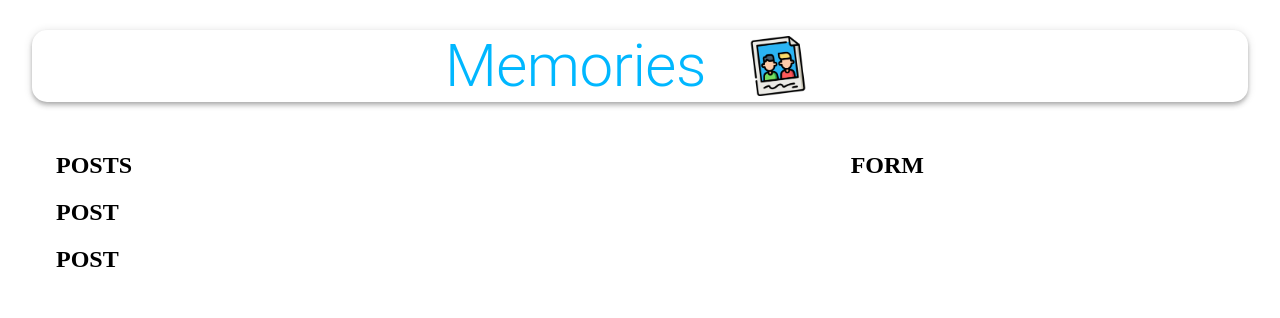
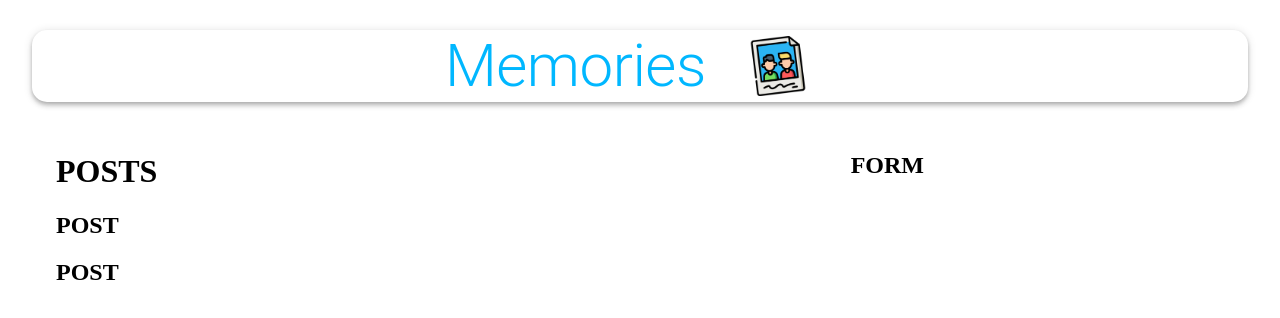
Before and after one commit to QuickFalcon/mern_example, a React (Create React App) app in the folder client/: page / in a window 1280 px wide. Shown: the top 318 px of the page. Built offline with nearby package versions, Linux system fonts and the light colour scheme.

Commit message:
Adding useStyles

```diff
--- a/client/src/components/Form/Form.js
+++ b/client/src/components/Form/Form.js
@@ -1,6 +1,9 @@
 import React from "react"
 
+import useStyles from './styles'
+
 const Form = () => {
+    const classes = useStyles()
     return <h2>FORM</h2>
 }
 
--- a/client/src/components/Posts/Post/Post.js
+++ b/client/src/components/Posts/Post/Post.js
@@ -1,6 +1,9 @@
 import React from "react"
 
+import useStyles from './styles'
+
 const Post = () => {
+    const classes = useStyles()
     return <h2>POST</h2>
 }
 
--- a/client/src/components/Posts/Posts.js
+++ b/client/src/components/Posts/Posts.js
@@ -1,10 +1,14 @@
 import React from "react"
 import Post from './Post/Post'
 
+import useStyles from './styles'
+
 const Posts = () => {
+    const classes = useStyles()
+
     return (
         <>
-            <h2>POSTS</h2>
+            <h1>POSTS</h1>
             <Post />
             <Post />
         </>
```
